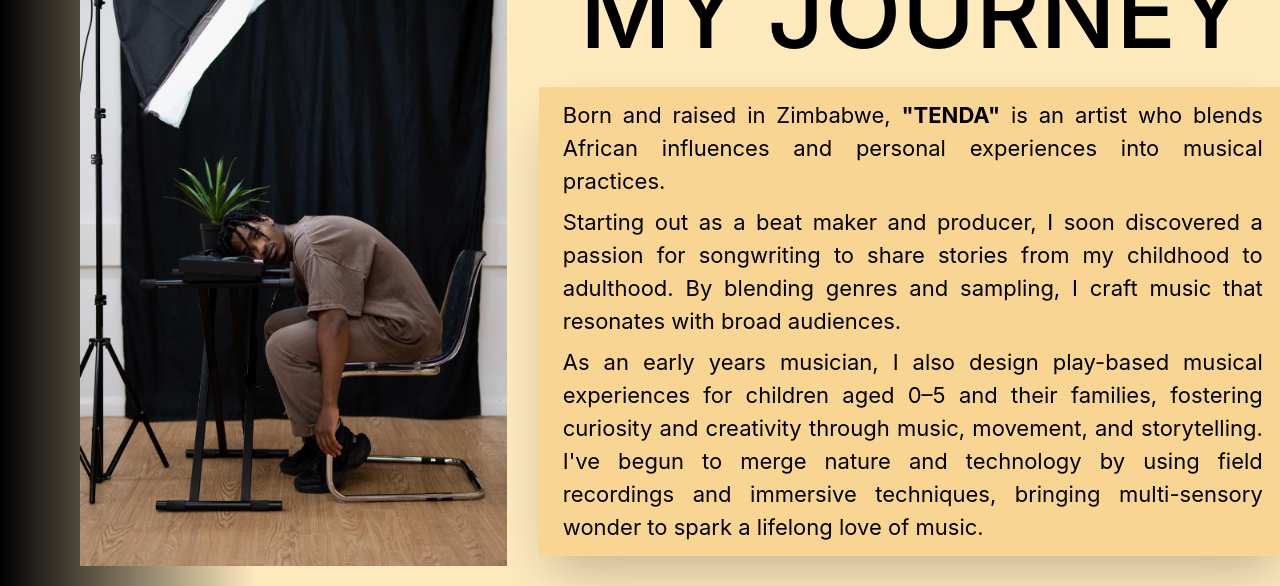
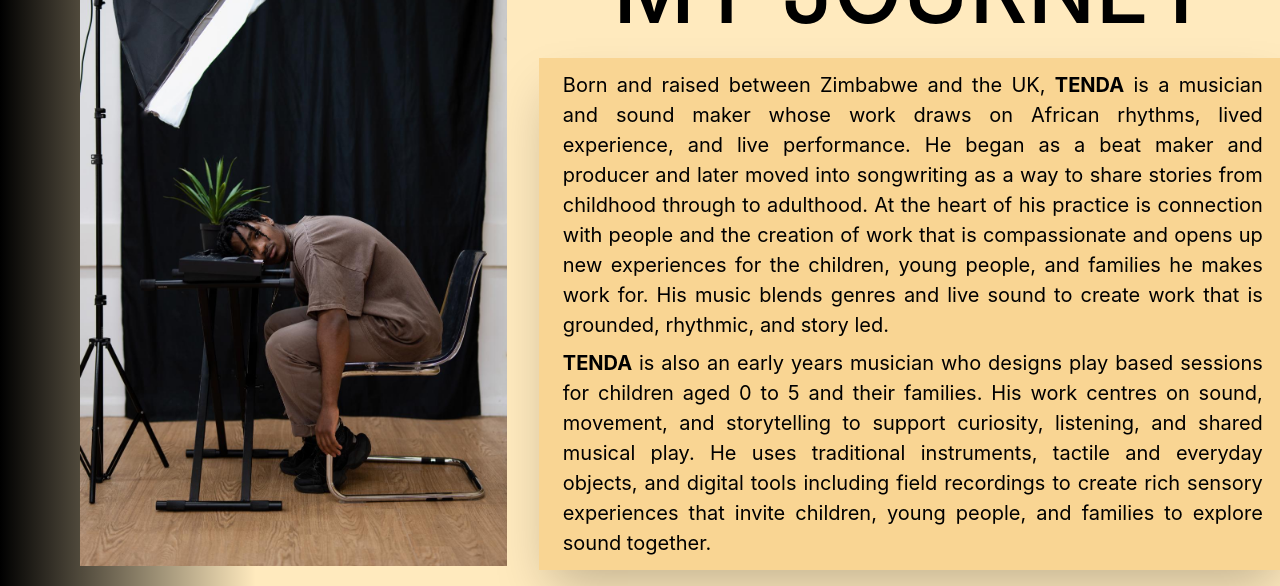
Before and after one commit to marwanosman505/tatenda, a React (Create React App) app: page / in a window 1280 px wide. Shown: the part 1114-1700 px from the top of the page. Built offline with nearby package versions, Linux system fonts and the light colour scheme.

Commit message:
updated myjourney description

```diff
--- a/src/components/Landing.js
+++ b/src/components/Landing.js
@@ -223,13 +223,20 @@ const Landing = () => {
           className="h-[80%] sm:block hidden"
         />
 
-        <div className="w-full sm:text-[100px] py-3 mx-8 flex flex-col">
+        <div className="w-full sm:text-[90px] py-3 mx-8 flex flex-col">
           <h1 className="font-medium">
             MY JOURNEY
           </h1>
-          <div className="bg-[#F9D593] text-[22px] py-3 flex flex-col gap-2 sm:px-6 shadow-2xl sm:w-min m-auto">
+          <div className="bg-[#F9D593] text-[20px] py-3 flex flex-col gap-2 sm:px-6 shadow-2xl sm:w-min m-auto">
+            <p className="text-justify m-auto w-[80%] sm:w-[700px] bg-[#F9D593] ">
+              Born and raised between Zimbabwe and the UK, <b>TENDA</b> is a musician and sound maker whose work draws on African rhythms, lived experience, and live performance. He began as a beat maker and producer and later moved into songwriting as a way to share stories from childhood through to adulthood. At the heart of his practice is connection with people and the creation of work that is compassionate and opens up new experiences for the children, young people, and families he makes work for. His music blends genres and live sound to create work that is grounded, rhythmic, and story led.
+            </p>
+            <p className="text-justify m-auto w-[80%] sm:w-[700px] bg-[#F9D593] ">
+              <b>TENDA</b> is also an early years musician who designs play based sessions for children aged 0 to 5 and their families. His work centres on sound, movement, and storytelling to support curiosity, listening, and shared musical play. He uses traditional instruments, tactile and everyday objects, and digital tools including field recordings to create rich sensory experiences that invite children, young people, and families to explore sound together.
 
-          <p className="text-justify m-auto w-[80%] sm:w-[700px] bg-[#F9D593] ">
+            </p>
+
+            {/* <p className="text-justify m-auto w-[80%] sm:w-[700px] bg-[#F9D593] ">
               Born and raised in Zimbabwe, <b>"TENDA"</b> is an artist who blends African influences and personal experiences into musical practices.
             </p>
             <p className="text-justify m-auto w-[80%] sm:w-[700px] bg-[#F9D593] ">
@@ -237,7 +244,7 @@ const Landing = () => {
             </p>
             <p className="text-justify m-auto w-[80%] sm:w-[700px] hidden bg-[#F9D593] sm:flex">
               As an early years musician, I also design play-based musical experiences for children aged 0–5 and their families, fostering curiosity and creativity through music, movement, and storytelling. I've begun to merge nature and technology by using field recordings and immersive techniques, bringing multi-sensory wonder to spark a lifelong love of music.
-        </p>
+            </p> */}
 
           </div>
         </div>
```
Lines whose indentation alone changed are shown as unchanged.
